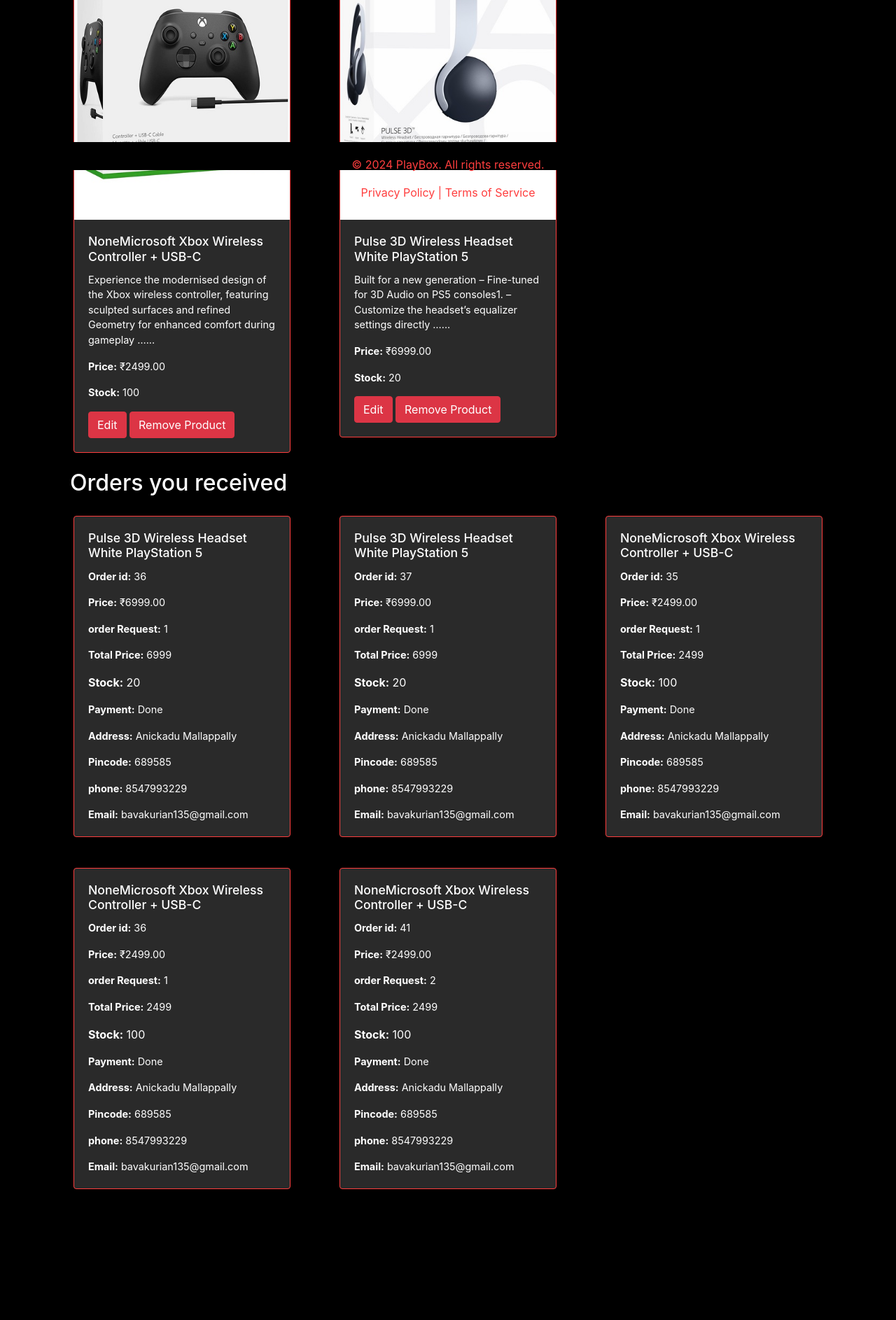
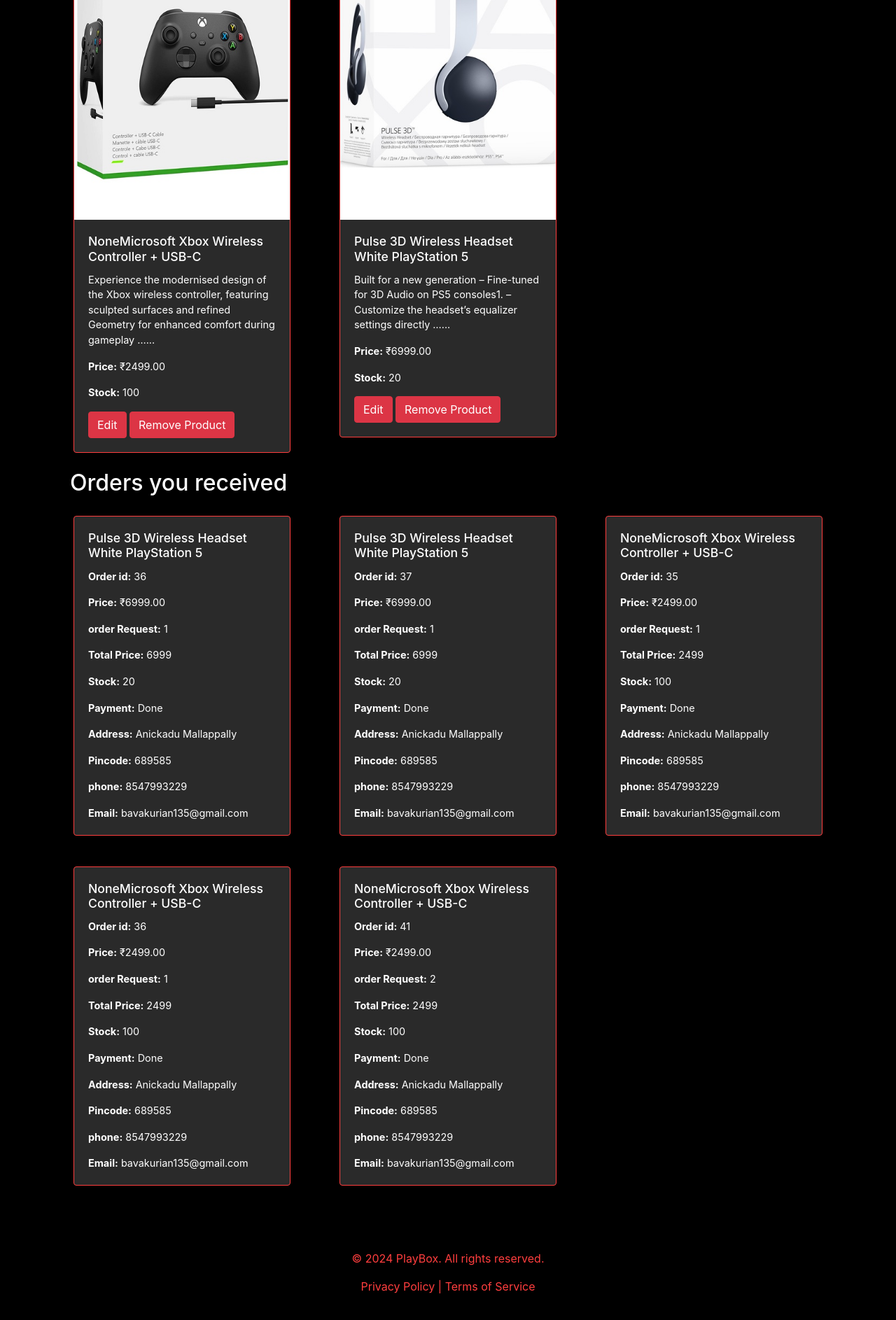
Before and after one commit to bava-kurian/PlayBox-Multivendor-game-shop, a Django app: page /mystore/ in a window 1280 px wide. Shown: the part 557-2443 px from the top of the page at 70% size. Before the commit the page ends 2256 px from the top, so only its background shows below. Run offline with Django 5.2, Linux system fonts and the light colour scheme; a user stored in the database is signed in; data comes from the database, SQL or seed files in the repository; some libraries are stand-ins or nearby versions.

Commit message:
day 5 -commit 1

```diff
--- a/playbox/core/templates/core/base.html
+++ b/playbox/core/templates/core/base.html
@@ -74,10 +74,6 @@
       }
 
       .footer {
-        position: absolute;
-        bottom: 0;
-        width: 100%;
-        height: 2.5rem;
         background-color: #000000;
         color: #ff3e3e;
         padding: 20px;
--- a/playbox/user/templates/user/my_store.html
+++ b/playbox/user/templates/user/my_store.html
@@ -23,6 +23,7 @@
     <h2 class="vendor-title">Products you listed</h2>
   </div>
   <div class="row">
+    {%if products%}
     {% for product in products %}
     <div class="col-md-4">
       <div class="card mb-4 shadow-sm">
@@ -55,11 +56,15 @@
       </div>
     </div>
     {% endfor %}
+    {%else%}
+    <h5>you have no products listed...</h5>
+    {%endif%}
   </div>
   <div class="col-12">
     <h2 class="vendor-title">Orders you received</h2>
   </div>
   <div class="row">
+    {%if orders%}
     {% for order in orders %}
     {%if order.order.is_paid is True%}
     <div class="col-md-4">
@@ -77,7 +82,7 @@
           <p class="card-text"><strong>Order id:</strong> {{ order.order.id }}</p>
           <p class="card-text"><strong>Price:</strong> ₹{{ order.product.price }}</p>
           <p class="card-text"><strong>order Request:</strong> {{ order.quantity }}</p>
-          <p class="card-text"><strong>Total Price:</strong> {{ order.price }}</p
+          <p class="card-text"><strong>Total Price:</strong> {{ order.price }}</p>
           <p class="card-text"><strong>Stock:</strong> {{ order.product.stock }}</p>
           <p class="card-text"><strong>Payment:</strong> {%if order.order.is_paid%}Done{%else%}Pending{%endif%}</p>
           <p class="card-text"><strong>Address:</strong> {{ order.order.address }}</p>
@@ -90,6 +95,9 @@
     </div>
     {%endif%}
     {% endfor %}
+  {%else%}
+  <div class="col-md-4"><h4>You have no orders yet 😕</h4></div>
+  {%endif%}
   </div>
 </div>
 {% endblock %}
```
Also changed, not shown: playbox/playbox/settings.py (+4 -3 lines).
